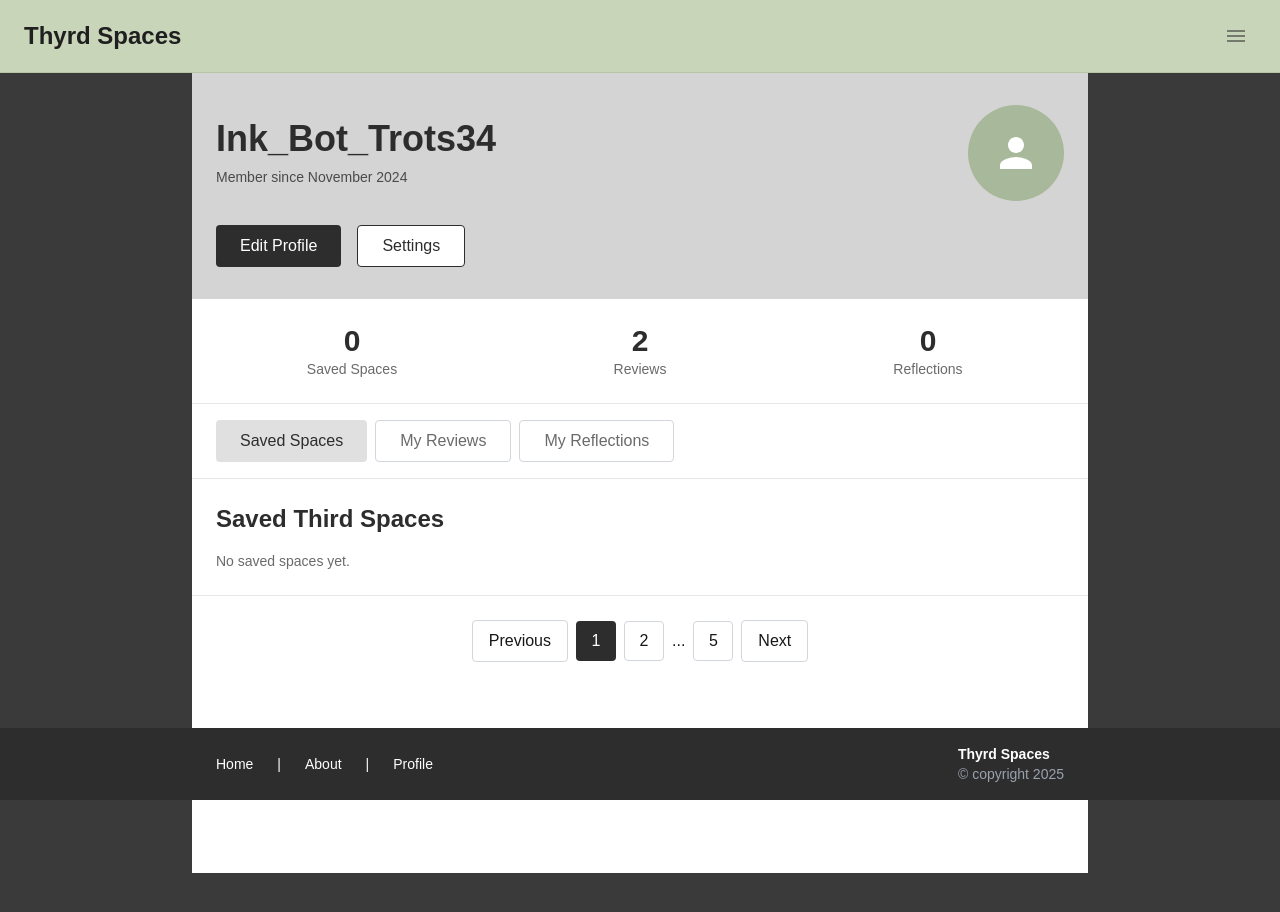
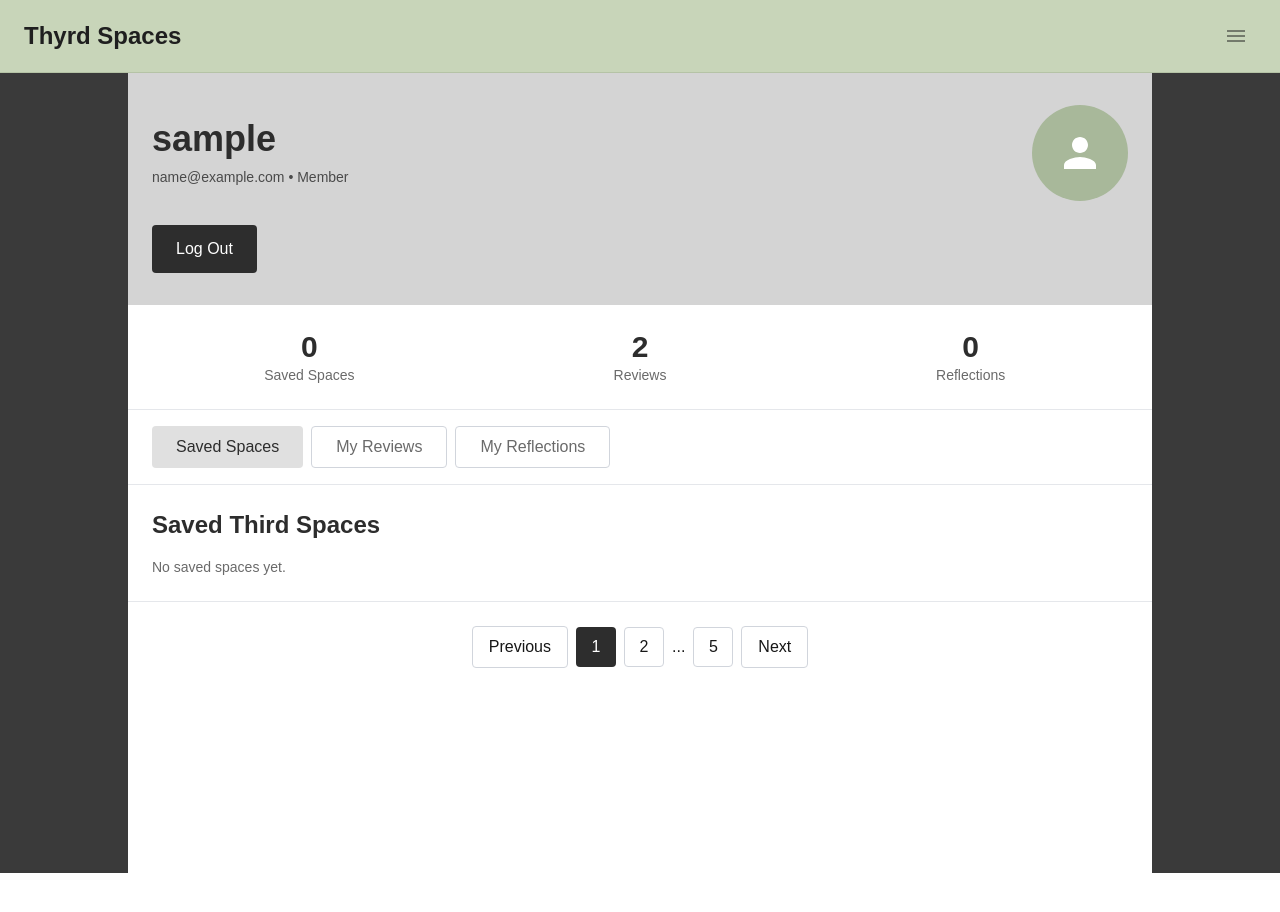
Before and after one commit to Asad-Jaffery/third-space, a Next.js app in the folder frontend/: page /pages/viewprofilestatic in a window 1280 px wide. Shown: the top 912 px of the page. After the commit the page ends 873 px from the top, so only its background shows below. Built offline with nearby package versions, Linux system fonts and the light colour scheme; sample sign-in values are in the browser's storage.

Commit message:
Profile page now takes profile details from db when users are logged in

```diff
--- a/frontend/app/pages/CreateAccount.js
+++ b/frontend/app/pages/CreateAccount.js
@@ -95,14 +95,15 @@ export default function CreateAccount() {
       const data = await response.json();
       console.log("Registration successful:", data);
 
-      setSuccessMessage("Account created successfully! Redirecting to login...");
+      setSuccessMessage("Account created successfully! Redirecting to home...");
 
       setEmail("");
       setPassword("");
       setUsername("");
 
       setTimeout(() => {
-        window.location.href = "/pages/login";
+        // After sign-up, send the user to Home where they can continue browsing.
+        window.location.href = "/pages";
       }, 2000);
 
     } catch (error) {
--- a/frontend/app/pages/ViewProfileStatic.js
+++ b/frontend/app/pages/ViewProfileStatic.js
@@ -1,41 +1,17 @@
 "use client";
 
 import { useEffect, useState } from "react";
+import { useRouter } from "next/navigation";
+import SiteHeader from "../components/SiteHeader";
 import SiteFooter from "../components/SiteFooter";
-import SiteHeader from "../components/SiteHeader";
 
 export default function ViewProfile() {
+  const router = useRouter();
   const [activeTab, setActiveTab] = useState("savedSpaces");
   const [currentPage, setCurrentPage] = useState(1);
   const [savedSpaces, setSavedSpaces] = useState([]);
-
-  const userData = {
-    username: "Ink_Bot_Trots34",
-    email: "user@example.com",
-    joinDate: "November 2024",
-  };
-
-  // Load saved spaces from localStorage
-  useEffect(() => {
-    if (typeof window === "undefined") return;
-    try {
-      const raw = window.localStorage.getItem("savedSpaces");
-      if (raw) {
-        const parsed = JSON.parse(raw);
-        setSavedSpaces(Array.isArray(parsed) ? parsed : []);
-      }
-    } catch {
-      // ignore
-    }
-  }, []);
-
-  const removeSaved = (id) => {
-    const updated = savedSpaces.filter((s) => s.id !== id);
-    setSavedSpaces(updated);
-    if (typeof window !== "undefined") {
-      window.localStorage.setItem("savedSpaces", JSON.stringify(updated));
-    }
-  };
+  const [userData, setUserData] = useState(null);
+  const [isReady, setIsReady] = useState(false);
 
   const userReviews = [
     {
@@ -56,54 +32,116 @@ export default function ViewProfile() {
     },
   ];
 
+  useEffect(() => {
+    if (typeof window === "undefined") return;
+    try {
+      const rawUser = window.localStorage.getItem("user");
+      if (!rawUser) {
+        router.push("/pages"); // send to auth landing
+        return;
+      }
+      const parsedUser = JSON.parse(rawUser);
+      if (!parsedUser || (!parsedUser.username && !parsedUser.email)) {
+        window.localStorage.removeItem("user");
+        router.push("/pages");
+        return;
+      }
+      setUserData({
+        username: parsedUser.username || "User",
+        email: parsedUser.email || "Unknown",
+        joinDate: "Member",
+      });
+
+      const rawSaved = window.localStorage.getItem("savedSpaces");
+      if (rawSaved) {
+        const parsedSaved = JSON.parse(rawSaved);
+        setSavedSpaces(Array.isArray(parsedSaved) ? parsedSaved : []);
+      }
+    } catch {
+      router.push("/pages");
+    } finally {
+      setIsReady(true);
+    }
+  }, [router]);
+
+  const removeSaved = (id) => {
+    const updated = savedSpaces.filter((s) => s.id !== id);
+    setSavedSpaces(updated);
+    if (typeof window !== "undefined") {
+      window.localStorage.setItem("savedSpaces", JSON.stringify(updated));
+    }
+  };
+
+  if (!isReady) {
+    return (
+      <div className="min-h-screen bg-[#3a3a3a] flex items-center justify-center">
+        <div className="text-white text-xl">Loading...</div>
+      </div>
+    );
+  }
+
   return (
     <div className="min-h-screen bg-[#3a3a3a]">
       <SiteHeader />
 
-      {/* Main Content */}
-      <main className="bg-white max-w-4xl mx-auto min-h-screen">
-        <div className="bg-[#d4d4d4] px-6 py-8">
-          <div className="flex items-center justify-between mb-6">
-            <div>
-              <h2 className="text-4xl font-bold text-[#2d2d2d] mb-2">{userData.username}</h2>
-              <p className="text-sm text-[#4a4a4a]">Member since {userData.joinDate}</p>
+      <main className="bg-white max-w-5xl mx-auto min-h-screen">
+        <div className="bg-[#d4d4d4] px-4 sm:px-6 py-6 sm:py-8">
+          <div className="flex flex-col sm:flex-row sm:items-center sm:justify-between gap-4 sm:gap-6 mb-6">
+            <div className="min-w-0">
+              <h2 className="text-3xl sm:text-4xl font-bold text-[#2d2d2d] mb-2 truncate">
+                {userData?.username}
+              </h2>
+              <p className="text-sm text-[#4a4a4a] truncate">
+                {userData?.email} • {userData?.joinDate}
+              </p>
             </div>
-            <div className="w-24 h-24 rounded-full bg-[#a8b89a] flex items-center justify-center">
-              <svg className="w-12 h-12 text-white" viewBox="0 0 24 24" fill="currentColor">
-                <path d="M12 12c2.21 0 4-1.79 4-4s-1.79-4-4-4-4 1.79-4 4 1.79 4 4 4zm0 2c-2.67 0-8 1.34-8 4v2h16v-2c0-2.66-5.33-4-8-4z"/>
-              </svg>
+            <div className="flex items-center gap-3">
+              <div className="w-16 h-16 sm:w-24 sm:h-24 rounded-full bg-[#a8b89a] flex items-center justify-center">
+                <svg className="w-8 h-8 sm:w-12 sm:h-12 text-white" viewBox="0 0 24 24" fill="currentColor">
+                  <path d="M12 12c2.21 0 4-1.79 4-4s-1.79-4-4-4-4 1.79-4 4 1.79 4 4 4zm0 2c-2.67 0-8 1.34-8 4v2h16v-2c0-2.66-5.33-4-8-4z"/>
+                </svg>
+              </div>
             </div>
           </div>
 
-          <div className="flex gap-4">
-            <button className="px-6 py-2 bg-[#2d2d2d] text-white rounded hover:bg-[#1a1a1a]">
-              Edit Profile
-            </button>
-            <button className="px-6 py-2 bg-white text-[#2d2d2d] rounded border border-[#2d2d2d] hover:bg-gray-50">
-              Settings
+          <div className="flex flex-col sm:flex-row gap-3 sm:gap-4">
+            <button
+              className="w-full sm:w-auto px-5 sm:px-6 py-2 sm:py-3 bg-[#2d2d2d] text-white rounded hover:bg-[#1a1a1a]"
+              onClick={() => {
+                if (typeof window !== "undefined") {
+                  window.localStorage.removeItem("user");
+                  window.localStorage.removeItem("userId");
+                  window.localStorage.removeItem("userEmail");
+                  window.localStorage.removeItem("username");
+                  window.localStorage.removeItem("savedSpaces");
+                }
+                router.push("/pages");
+              }}
+            >
+              Log Out
             </button>
           </div>
         </div>
 
-        <div className="px-6 py-6 grid grid-cols-3 gap-4 border-b border-gray-200">
-          <div className="text-center">
+        <div className="px-4 sm:px-6 py-6 grid grid-cols-1 sm:grid-cols-3 gap-4 border-b border-gray-200 text-center">
+          <div>
             <p className="text-3xl font-bold text-[#2d2d2d]">{savedSpaces.length}</p>
             <p className="text-sm text-[#6a6a6a]">Saved Spaces</p>
           </div>
-          <div className="text-center">
+          <div>
             <p className="text-3xl font-bold text-[#2d2d2d]">{userReviews.length}</p>
             <p className="text-sm text-[#6a6a6a]">Reviews</p>
           </div>
-          <div className="text-center">
+          <div>
             <p className="text-3xl font-bold text-[#2d2d2d]">0</p>
             <p className="text-sm text-[#6a6a6a]">Reflections</p>
           </div>
         </div>
 
-        <div className="px-6 py-4 flex gap-2 border-b border-gray-200">
+        <div className="px-4 sm:px-6 py-4 flex flex-col sm:flex-row gap-2 border-b border-gray-200">
           <button
             onClick={() => setActiveTab("savedSpaces")}
-            className={`px-6 py-2 rounded font-medium ${
+            className={`w-full sm:w-auto px-6 py-2 rounded font-medium ${
               activeTab === "savedSpaces"
                 ? "bg-[#e0e0e0] text-[#2d2d2d]"
                 : "bg-white text-[#6a6a6a] border border-gray-300"
@@ -113,7 +151,7 @@ export default function ViewProfile() {
           </button>
           <button
             onClick={() => setActiveTab("reviews")}
-            className={`px-6 py-2 rounded font-medium ${
+            className={`w-full sm:w-auto px-6 py-2 rounded font-medium ${
               activeTab === "reviews"
                 ? "bg-[#e0e0e0] text-[#2d2d2d]"
                 : "bg-white text-[#6a6a6a] border border-gray-300"
@@ -123,7 +161,7 @@ export default function ViewProfile() {
           </button>
           <button
             onClick={() => setActiveTab("reflections")}
-            className={`px-6 py-2 rounded font-medium ${
+            className={`w-full sm:w-auto px-6 py-2 rounded font-medium ${
               activeTab === "reflections"
                 ? "bg-[#e0e0e0] text-[#2d2d2d]"
                 : "bg-white text-[#6a6a6a] border border-gray-300"
@@ -133,7 +171,7 @@ export default function ViewProfile() {
           </button>
         </div>
 
-        <div className="px-6 py-6">
+        <div className="px-4 sm:px-6 py-6">
           {activeTab === "savedSpaces" && (
             <div className="space-y-4">
               <h3 className="text-2xl font-bold text-[#2d2d2d] mb-4">Saved Third Spaces</h3>
@@ -155,7 +193,7 @@ export default function ViewProfile() {
                       </button>
                     </div>
                     <p className="text-sm text-[#4a4a4a] mb-3 leading-relaxed">{space.description}</p>
-                    <div className="flex gap-2">
+                    <div className="flex flex-wrap gap-2">
                       {(space.tags || []).map((tag, idx) => (
                         <span
                           key={tag}
@@ -215,7 +253,7 @@ export default function ViewProfile() {
           )}
         </div>
 
-        <div className="px-6 py-6 flex items-center justify-center gap-2 border-t border-gray-200">
+        <div className="px-4 sm:px-6 py-6 flex items-center justify-center gap-2 border-t border-gray-200">
           <button
             onClick={() => setCurrentPage(Math.max(1, currentPage - 1))}
             className="px-4 py-2 bg-white border border-gray-300 rounded hover:bg-gray-50"
@@ -239,9 +277,8 @@ export default function ViewProfile() {
             Next
           </button>
         </div>
+
       </main>
-
-      <SiteFooter />
     </div>
-  );
+    );
 }
```
Also changed, not shown: frontend/app/pages/page.js (+73 -6 lines).
